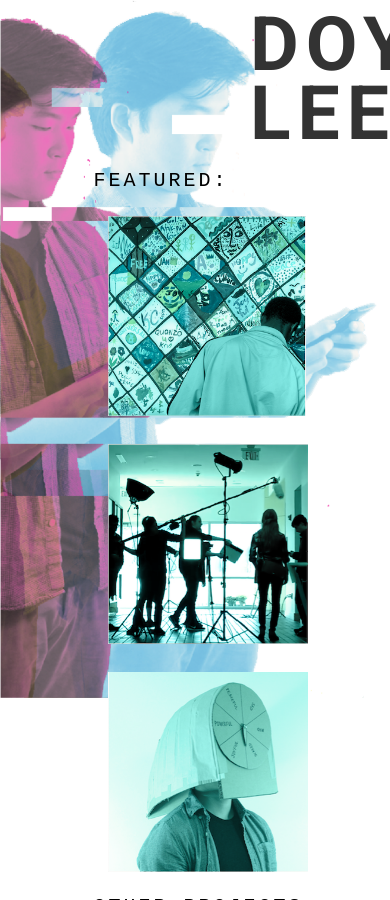
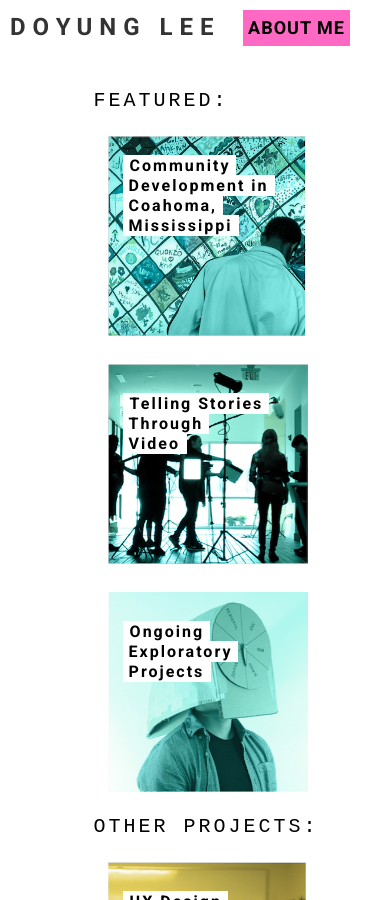
Before and after one commit to doyunglee/doyunglee.github.io, a Jekyll site: the page index.html, which Jekyll copies as it is, in a window 390 px wide. Built offline with Jekyll 4.4.1, drawn with Linux system fonts in a browser that asks for light colours; nearby versions of some CDN libraries; some web fonts are replaced; some of the changed text lies outside the part shown.

Commit message:
some mobile, some about

```diff
--- a/about.html
+++ b/about.html
@@ -19,6 +19,9 @@
     <link href="https://fonts.googleapis.com/css?family=Roboto:bolder" rel="stylesheet">
   </head>
 <!-- **************** END HEAD *********************** -->
+    <div class="navbar-doyung">
+     <a href="index.html" class="navbar-link"><p class="navbar-heading">DOYUNG LEE</p></a>
+    </div>
     <h1 class="header-text" >
       <span class="header-text-span">
        The Story So Far...<span class='spacer'></span><br /><span class='spacer'></span>A Little Bit About Me
@@ -90,3 +93,4 @@
           }
         }
     </script>
+    <h2 class="section-header">Coming Soon! Meanwhile, feel free to draw on my face.</h2>
--- a/css/homepage.css
+++ b/css/homepage.css
@@ -213,6 +213,29 @@ span.spacer {
   background-color: #ffffff;
 }
 
+.aboutme {
+  color: #000000;
+  position: absolute;
+  top: 10px;
+  right: 40px;
+  font-size: 18px;
+  font-family: 'Roboto';
+  font-weight: bolder;
+  background-color: #FF69C4;
+  padding: 5px;
+  letter-spacing: 1px;
+}
+
+.aboutme:link{
+  color: #000000;
+  text-decoration: none;
+}
+.aboutme:hover{
+  color: #ffffff;
+  text-decoration: none;
+}
+
+
 /*-------- Navbar Shenanigans ---------------------------*/
 
 .navbar-default .navbar-brand {
--- a/index.html
+++ b/index.html
@@ -21,8 +21,10 @@
 <!-- **************** END HEAD *********************** -->
   <body>
     <!-- Sidebar -->
-    <img src='images/mevertical.png' class="side-photo" onmouseover="this.src='images/mevertical2.png';" onmouseout="this.src='images/mevertical.png';" />
-
+    <a href="about.html">
+     <img src='images/mevertical.png' class="side-photo" onmouseover="this.src='images/mevertical2.png';" onmouseout="this.src='images/mevertical.png';" />
+    </a>
+    <a href="about.html" class="aboutme">ABOUT ME</a>
     <!-- Main Work in a section shown here-->
     <h1 id="title-top-text">DOYUNG LEE</h1>
     <div class="goodies">
@@ -129,4 +131,36 @@
                 </ul>
             -->
     </div>
+  </body>
+  <style>
+  @media only screen and (max-width: 500px) {
+    .side-photo {
+        display: none;
+    }
+
+    #title-top-text {
+        top: -4px;
+        margin-left: 10px;
+        font-size: 24px;
+        width: 100%
+    }
+
+    .goodies {
+        top: 80px;
+    }
+
+    .photo-grid li figcaption {
+        opacity: 1;
+    }
+  }
+
+  @media only screen and (max-width: 750px) {
+    #title-top-text {
+        top: -4px;
+        margin-left: 10px;
+        font-size: 24px;
+        width: 100%
+    }
+  }
+  </style>
 <!-- /#wrapper -->
```
Also changed, not shown: css/aboutme.css (+42 -0 lines), css/pen.svg (deleted), images/aboutme.jpg, 1 other file.
